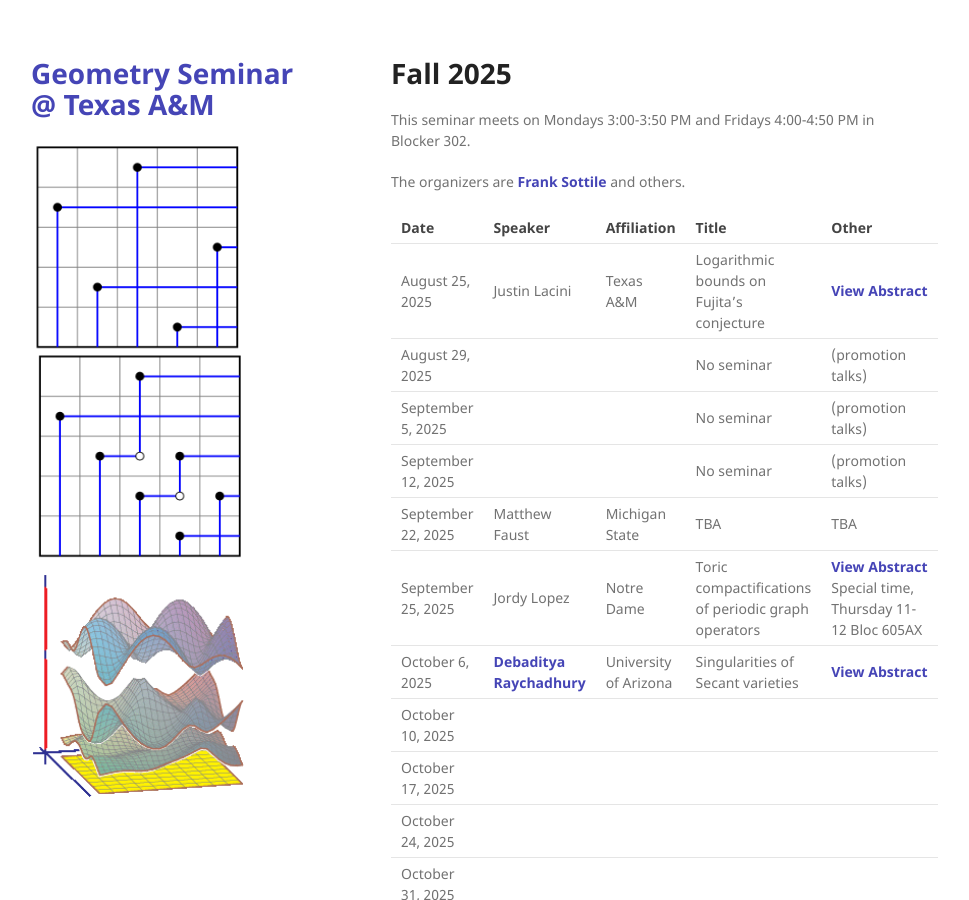
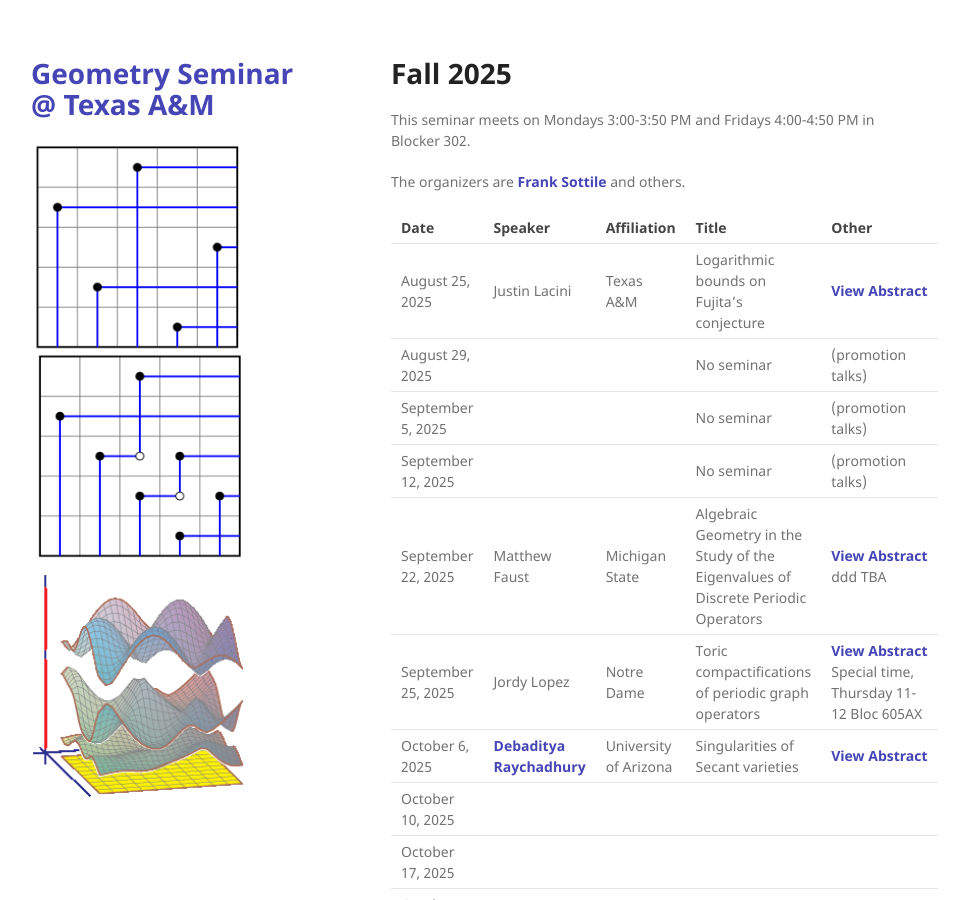
Before and after one commit to tamu-seminar/geometry, a Jekyll site: the page built from index.md, in a window 1280 px wide and 900 px high. Shown: the whole window, without its empty margins (179-1148 px from the left). Built offline with Jekyll 4.4.1, drawn with Linux system fonts in a browser that asks for light colours.

Commit message:
added Faust's talk

```diff
--- a/index.md
+++ b/index.md
@@ -27,7 +27,7 @@ The organizers are [Frank Sottile](https://franksottile.github.io/) and others.
 | August 29, 2025   |      |   | No seminar  |  (promotion talks)  |
 | September 5, 2025 |      |   | No seminar  | (promotion talks)    |
 | September 12, 2025|      |   | No seminar | (promotion talks)    |
-| September 22, 2025| Matthew Faust | Michigan State |  TBA |  TBA     |
+| September 22, 2025| Matthew Faust | Michigan State |  Algebraic Geometry in the Study of the Eigenvalues of Discrete Periodic Operators|   <span class="abstract-link" onclick="showAbstract('Faust')">View Abstract</span>  ddd TBA     |
 | September 25, 2025| Jordy Lopez   | Notre Dame    |  Toric compactifications of periodic graph operators | <span class="abstract-link" onclick="showAbstract('Lopez')">View Abstract</span>  Special time, Thursday 11-12 Bloc 605AX  |
 | October 6, 2025   | [Debaditya Raychadhury](https://rcdeba.github.io/) | University of Arizona  |   Singularities of Secant varieties   |   <span class="abstract-link" onclick="showAbstract('Raychadhury')">View Abstract</span>    |
 | October 10, 2025  |      |   |      |       |
@@ -70,6 +70,20 @@ work of Angehrn, Siu, Helmke and others showed that the conjecture
 holds if $m$ is larger than a quadratic function in $n$. We show that for
 $n\geq 2$ the conjecture holds for $m$ larger than $n(\log\log(n)+3)$. This is
 joint work with L. Ghidelli.
+</div>
+
+
+
+<!-- Abstract content -->
+
+<div id="Faust" style="display:none;">
+ Given a periodic graph $G$, we consider a class of discrete periodic operators given by the sum of a weighted adjacency
+ operator and a potential. We wish to study the spectrum of this operator acting on the Hilbert space of square-summable
+ functions on the vertices of $G$. By Floquet theory, the spectrum can be realized as the projection of a finite number of
+ band functions. If one of these band functions is constant, the operator is said to have a flat band, corresponding to
+ eigenvalues of infinite multiplicity. In this talk, we will introduce the relevant background and discuss recent results
+ that demonstrate that, generically, discrete periodic operators do not exhibit flat bands. This is based on joint work
+ with Wencai Liu.
 </div>
 
 
```
